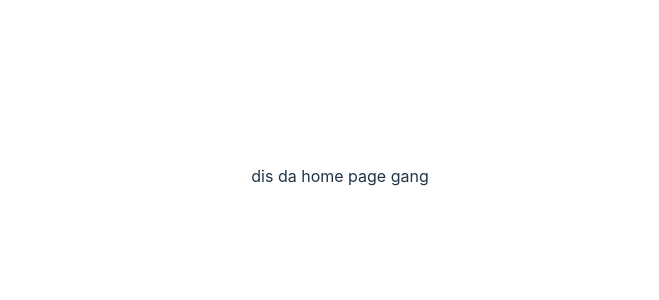
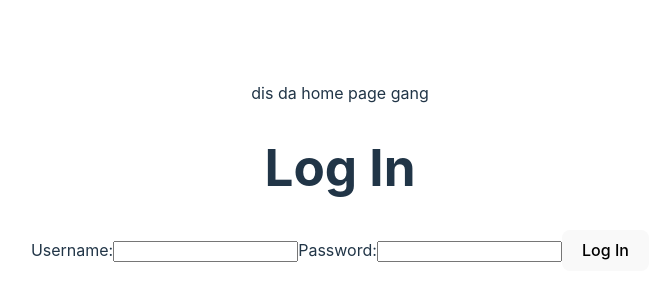
Before and after one commit to pethoburr/chatter, a React (Vite) app: page / in a window 1280 px wide. Shown: the part 224-524 px from the top of the page, without its empty margins (300-959 px from the left). Built offline with nearby package versions, Linux system fonts and the light colour scheme.

Commit message:
completed login component

```diff
--- a/src/components/Home.tsx
+++ b/src/components/Home.tsx
@@ -1,10 +1,50 @@
 import '../App.css';
+import { ChangeEvent, useState } from 'react';
 
 
 const Home = () => {
+    const [username, setUsername] = useState('');
+    const [password, setPassword] = useState('');
+
+    const handleUsername = (e: ChangeEvent<HTMLInputElement>) => {
+        setUsername(e.target.value)
+    }
+
+    const handlePassword = (e: ChangeEvent<HTMLInputElement>) => {
+        setPassword(e.target.value)
+    }
+
+    const handleSubmit = (e: ChangeEvent<HTMLInputElement>) => {
+        e.preventDefault();
+        fetch('http://localhost:3000', {
+        mode: 'cors',
+        method: 'POST',
+        headers: {
+            'Content-Type': 'application/json'
+        },
+
+        body: JSON.stringify({username, password})
+    }).then((resp) => {
+        resp.json()
+        console.log(resp)
+    })
+    }
+
+
+
     return(
         <>
             <div>dis da home page gang</div>
+            <form onSubmit={(e) => { handleSubmit(e)}}>
+                <h1>Log In</h1>
+                <label>Username:
+                    <input type='text' onChange={(e) => handleUsername(e)} />
+                </label>
+                <label>Password:
+                    <input type='text' onChange={(e) => handlePassword(e)} />
+                </label>
+                <button type='submit'>Log In</button>
+            </form>
         </>
     )
 }
```
